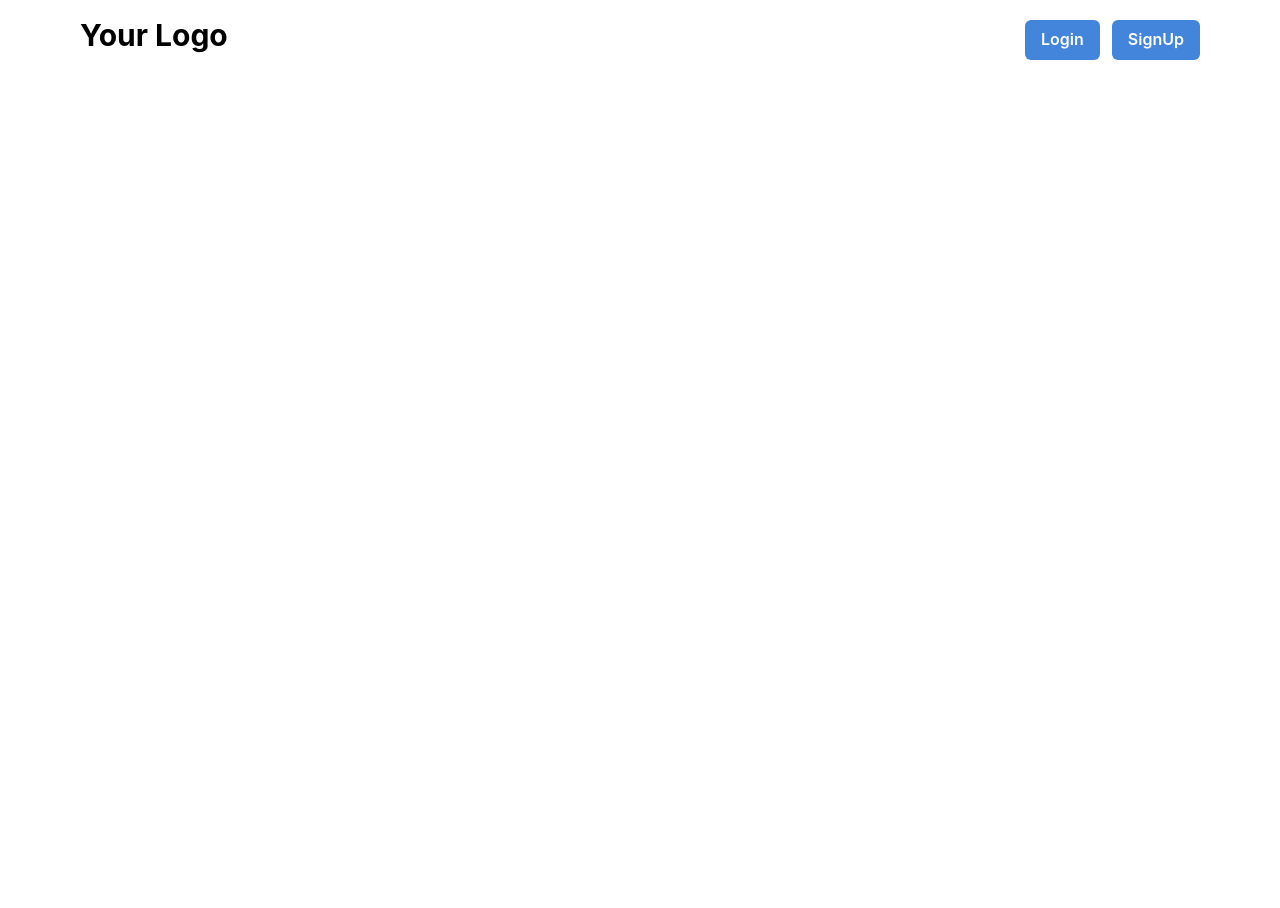
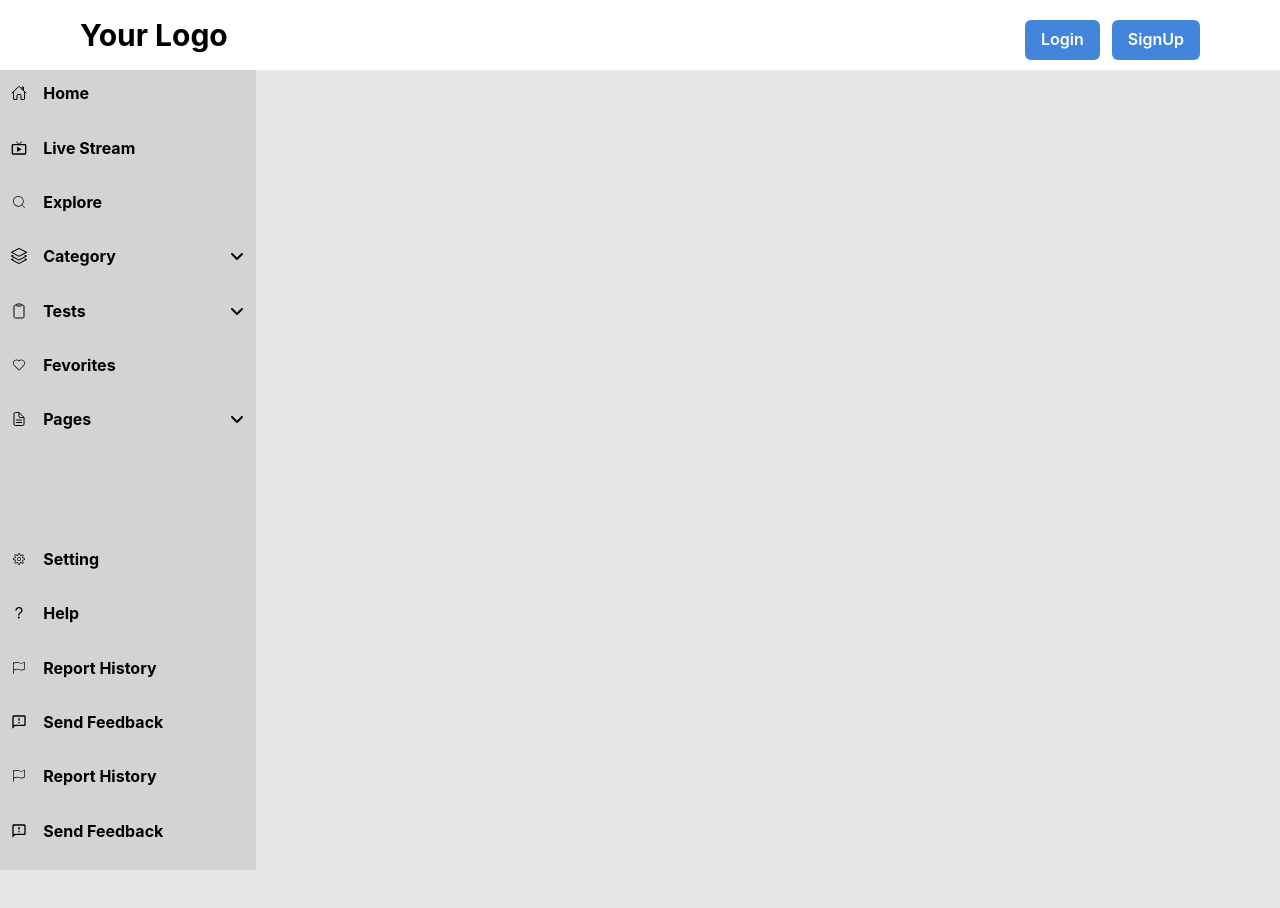
Before and after one commit to akmurmu82/Learning-Management-System, a React (Create React App) app: page /dashboard in a window 1280 px wide. Before the commit this address had no page. Shown: the top 908 px of the page. Before the commit the page ends 800 px from the top, so only its background shows below. Built offline with nearby package versions, Linux system fonts and the light colour scheme.

Commit message:
sdiepanel, Student Dashboard

```diff
--- a/src/App.css
+++ b/src/App.css
@@ -3,3 +3,10 @@
   color: #000000;
   /* background: linear-gradient(to top, rgb(205, 212, 212), rgb(97, 97, 197)); */
 }
+
+::-webkit-scrollbar {
+  width: 5px;
+}
+::-webkit-scrollbar-thumb {
+  background: #fff;
+}
--- a/src/App.js
+++ b/src/App.js
@@ -1,11 +1,11 @@
 import AllRoutes from "./Routes/AllRoutes";
 import "./App.css";
-import Navbar from "./components/Navbar.jsx";
+import Navbar from "./components/Navbar";
 
 function App() {
   return (
     <div className="App">
-      <Navbar />
+      <Navbar/>
       <AllRoutes />
     </div>
   );
--- a/src/Pages/Home.jsx
+++ b/src/Pages/Home.jsx
@@ -10,6 +10,7 @@ import { FaUserGraduate } from "react-icons/fa6";
 import { GiGlassCelebration } from "react-icons/gi";
 import { MdOutlineKeyboardDoubleArrowRight } from "react-icons/md";
 import { CiClock2 } from "react-icons/ci";
+import Navbar from "../components/Navbar";
 
 import {
   Box,
@@ -108,6 +109,7 @@ function Home() {
 
   return (
     <>
+      <Navbar />
       {/* Banner */}
       <Flex
         p={[0, , 50, 70]}
@@ -399,12 +401,7 @@ function Home() {
       </VStack>
 
       {/* More Features and sections */}
-      <Box
-        p="2em 0"
-        w={["90%", "70%"]}
-        m="auto"
-        textAlign="center"
-      >
+      <Box p="2em 0" w={["90%", "70%"]} m="auto" textAlign="center">
         <Text fontSize={["2xl", "3xl"]}>
           Discover more on the MyStudyLife blog
         </Text>
--- /dev/null
+++ b/src/Pages/StudentDashboard.jsx
@@ -0,0 +1,14 @@
+import { Box, Flex, Text } from "@chakra-ui/react";
+import React from "react";
+import Sidepanel from "../components/Sidepanel";
+
+function StudentDashboard() {
+  return (
+    <Flex h="200vh">
+      <Sidepanel />
+      <Text>Student Dashboard</Text>
+    </Flex>
+  );
+}
+
+export default StudentDashboard;
--- a/src/Routes/AllRoutes.jsx
+++ b/src/Routes/AllRoutes.jsx
@@ -2,17 +2,17 @@ import React from "react";
 import { Route, Routes } from "react-router-dom";
 import PrivateRoute from "./PrivateRoutes";
 import Home from "../Pages/Home";
+import StudentDashboard from "../Pages/StudentDashboard";
 
 function AllRoutes() {
   return (
     <Routes>
       <Route path="/" element={<Home />} />
       <Route path="/admin" element={<h1>ADMIN PAGE</h1>} />
-      <Route path="/login" element={<h1>LOGIN PAGE</h1>} />
       <Route
-        path="/cart"
+        path="/dashboard"
         element={
-          <PrivateRoute isAuthenticated={true} element={<h1>CART PAGE</h1>} />
+          <PrivateRoute isAuthenticated={true} element={<StudentDashboard/>} />
         }
       />
       {/* incorrect route */}
--- a/src/components/Navbar.jsx
+++ b/src/components/Navbar.jsx
@@ -242,7 +242,7 @@ export default function Navbar() {
         as="nav"
         bg="#f7f7fe"
         w="full"
-        transition="all 0.3s"
+        transition="all 0.2s"
         h="70px"
         position="fixed"
         top="0"
--- /dev/null
+++ b/src/components/Sidepanel.jsx
@@ -0,0 +1,66 @@
+import { Divider, Flex, Icon, Text, VStack, useTheme } from "@chakra-ui/react";
+import { IoHomeOutline } from "react-icons/io5";
+import { CiSearch } from "react-icons/ci";
+import { MdOutlineLiveTv } from "react-icons/md";
+import { SlLayers } from "react-icons/sl";
+import { IoClipboardOutline } from "react-icons/io5";
+import { CiHeart } from "react-icons/ci";
+import { IoDocumentTextOutline } from "react-icons/io5";
+import { CiSettings } from "react-icons/ci";
+import { IoHelp } from "react-icons/io5";
+import { MdOutlineFeedback } from "react-icons/md";
+import { FaAngleDown } from "react-icons/fa6";
+import { CiFlag1 } from "react-icons/ci";
+
+export default function Sidepanel() {
+  // const theme = useTheme();
+  function Menus({ icon, title, dropdown }) {
+    return (
+      <Flex
+        p={["0.7em"]}
+        _hover={{ bgColor: "green", color: "tomato" }}
+        w="100%"
+        alignItems="center"
+        justifyContent="space-between"
+        fontWeight="bold"
+      >
+        <Flex alignItems="center" justifyContent="flex-start">
+          <Icon mr="1em" as={icon}></Icon>
+          <Text>{title}</Text>
+        </Flex>
+        {dropdown ? <Icon as={FaAngleDown}></Icon> : null}
+      </Flex>
+    );
+  }
+  return (
+    <>
+      <VStack
+        top="70px"
+        overflowY="auto" // Set overflowY to "auto" to enable vertical scrolling
+        w="20%"
+        h="100vh" // Set a fixed height for the side panel
+        position="fixed"
+        left="0"
+        bgColor="#d3d3d3"
+        pb="1em"
+      >
+        <Menus icon={IoHomeOutline} title="Home" />
+        <Menus icon={MdOutlineLiveTv} title="Live Stream" />
+        <Menus icon={CiSearch} title="Explore" />
+        <Menus icon={SlLayers} title="Category" dropdown={true} />
+        <Menus icon={IoClipboardOutline} title="Tests" dropdown={true} />
+        <Menus icon={CiHeart} title="Fevorites" />
+        <Menus icon={IoDocumentTextOutline} title="Pages" dropdown={true} />
+
+        <Divider size="100%" orientation="vertical" color="#333" />
+
+        <Menus icon={CiSettings} title="Setting" />
+        <Menus icon={IoHelp} title="Help" />
+        <Menus icon={CiFlag1} title="Report History" />
+        <Menus icon={MdOutlineFeedback} title="Send Feedback" />
+        <Menus icon={CiFlag1} title="Report History" />
+        <Menus icon={MdOutlineFeedback} title="Send Feedback" />
+      </VStack>
+    </>
+  );
+}
```
Also changed, not shown: src/Pages/Navbar.jsx (deleted, +0 -46 lines).
